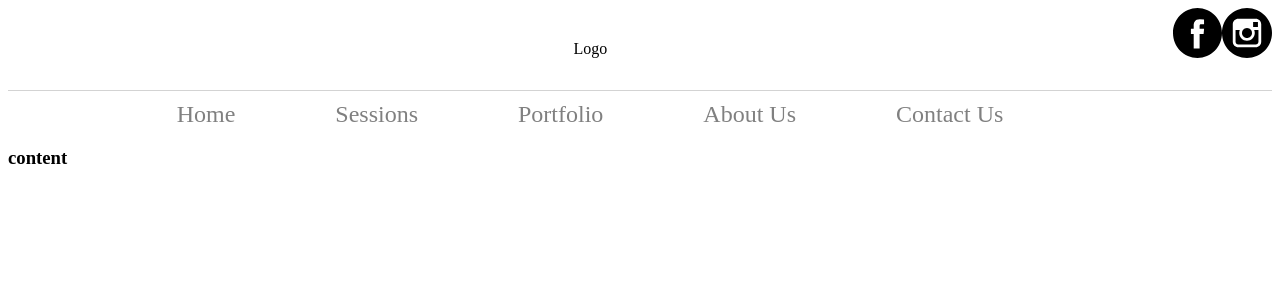
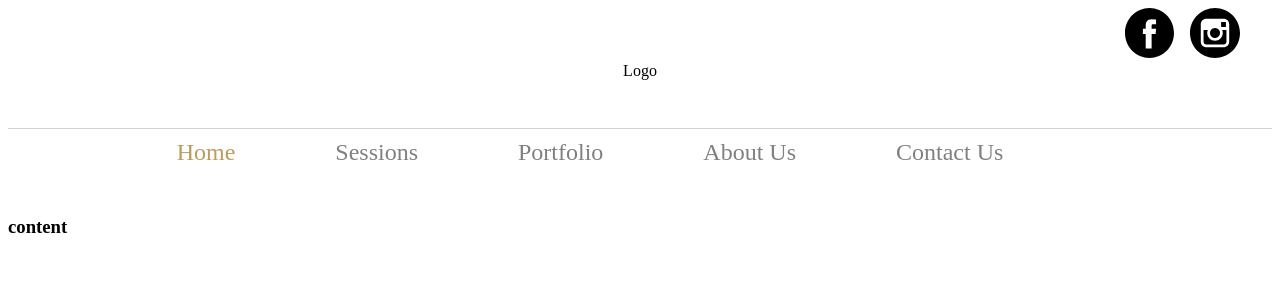
Before and after one commit to Hector-Ariceaga/kr-photo, a React (Create React App) app: page / in a window 1280 px wide. Shown: the top 300 px of the page. Built offline with nearby package versions, Linux system fonts and the light colour scheme; what react-animations would draw is missing.

Commit message:
Add NavBar animations

```diff
--- a/src/assets/styleSheets/theme.js
+++ b/src/assets/styleSheets/theme.js
@@ -1,6 +1,8 @@
-import { Link } from 'react-router-dom';
+import { NavLink } from 'react-router-dom';
 import styled, { keyframes } from 'styled-components'
 import fadeIn from 'react-animations/lib/fade-in';
+import { fadeInDown } from 'react-animations'
+import { pulse } from 'react-animations'
 
 export const Header = styled.section`
   text-align: center;
@@ -17,24 +19,32 @@ export const Links = styled.div`
   font-size: 1.5em
 `
 
-export const StyledLink = styled(Link)`
+export const StyledLink = styled(NavLink)`
   color: gray;
   &:hover {color: lightgray};
+  &.active {
+    color: #BC9B5D;
+    animation: 1s ${keyframes `${fadeInDown}`} 1;
+  }
   text-decoration: none;
   margin-right: 100px;
   font-family: 'Josefin Sans'
 `;
 
 export const SocialLinks = styled.div`
-  float: right;
+  display: in-line;
   text-align: right;
+  margin-right: 1em;
 `
 export const SocialLink = styled.img`
-  margin-right:
+  margin-right: 1em;
+  &:hover {
+    animation: 1s ${keyframes `${pulse}`} 1;
+  }
 `
 
-export const FadeIn = styled.div`
-  padding-top: 2em;
+export const Logo = styled.div`
+  padding-bottom: 3em;
   text-align: center;
-  animation: 4s ${keyframes `${fadeIn}`} 1;
+  animation: 5s ${keyframes `${fadeIn}`} 1;
 `
--- a/src/components/NavBar.js
+++ b/src/components/NavBar.js
@@ -1,11 +1,11 @@
 import React from 'react';
 import facebook_icon from '../assets/images/facebook_icon.svg';
 import instragram_icon from '../assets/images/instagram_icon.svg'
-import { Header, Wrapper, Links, StyledLink, SocialLinks, SocialLink, FadeIn } from '../assets/styleSheets/theme'
+import { Header, Wrapper, Links, StyledLink, SocialLinks, SocialLink, Logo } from '../assets/styleSheets/theme'
 
 const NavBar = () => {
   return (
-    <div>
+    <Wrapper>
       <SocialLinks>
           <a href="https://www.facebook.com/krystinarosephotography/">
             <SocialLink src={facebook_icon} />
@@ -15,12 +15,7 @@ const NavBar = () => {
           </a>
         </SocialLinks>
       <Header>
-
-        <Wrapper>
-
-          <FadeIn>Logo</FadeIn>
-
-        </Wrapper>
+        <Logo>Logo</Logo>
 
         <Links>
           <StyledLink to='/' exact>Home</StyledLink>
@@ -30,7 +25,7 @@ const NavBar = () => {
           <StyledLink to='/contact' exact>Contact Us</StyledLink>
         </Links>
       </Header>
-    </div>
+    </Wrapper>
   )
 }
 
```
